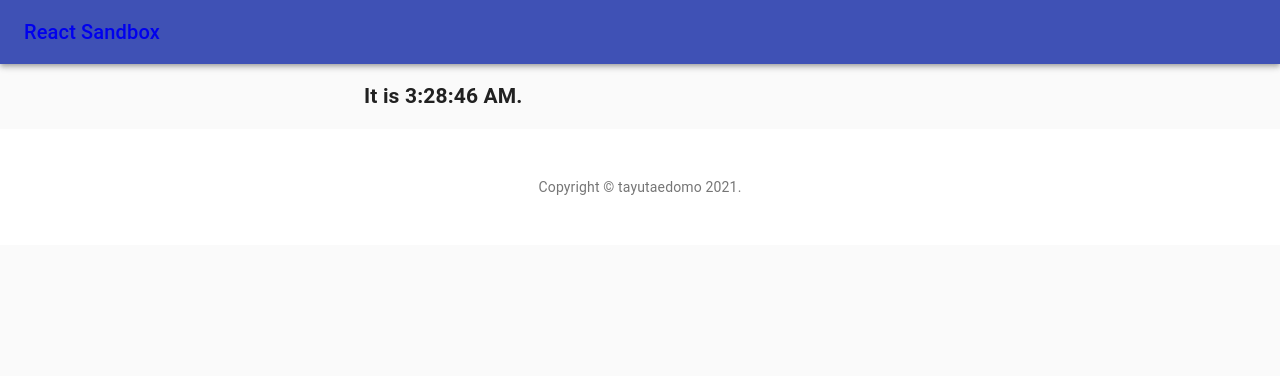
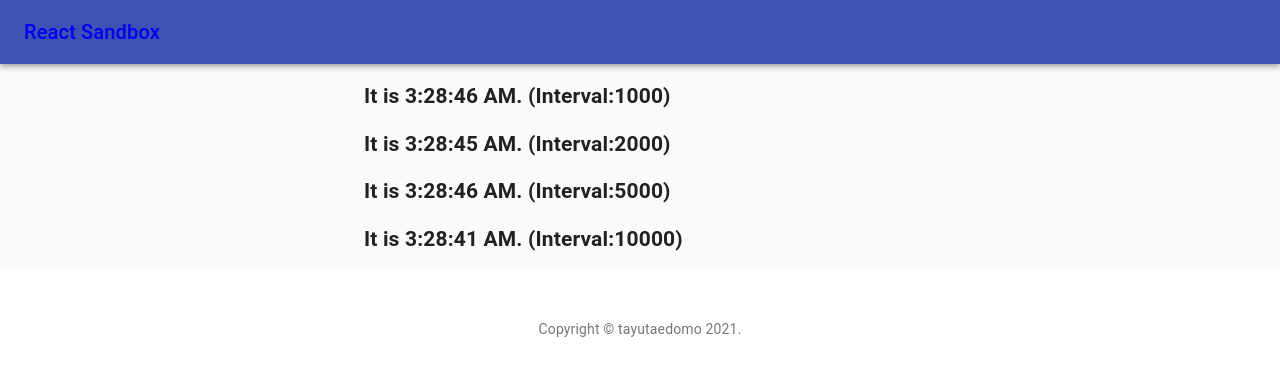
Before and after one commit to tayutaedomo/react-sandbox, a React (Create React App) app: page /clock in a window 1280 px wide. Shown: the top 376 px of the page. Built offline with nearby package versions, Linux system fonts and the light colour scheme.

Commit message:
add: data flow down codes

```diff
--- a/src/components/Clock/Clock.js
+++ b/src/components/Clock/Clock.js
@@ -16,7 +16,8 @@ class Clock extends React.Component {
   }
 
   componentDidMount() {
-    this.timerId = setInterval(() => this.tick(), 1000);
+    console.log(this.props.interval);
+    this.timerId = setInterval(() => this.tick(), this.props.interval);
   }
 
   componentWillUnmount() {
@@ -35,7 +36,10 @@ class Clock extends React.Component {
     return (
       <div className={classes.heroContent}>
         <Container maxWidth="sm">
-          <FormattedDate date={this.state.date} />
+          <FormattedDate
+            date={this.state.date}
+            interval={this.props.interval}
+          />
         </Container>
       </div>
     );
@@ -43,7 +47,11 @@ class Clock extends React.Component {
 }
 
 function FormattedDate(props) {
-  return <h2>It is {props.date.toLocaleTimeString()}.</h2>;
+  return (
+    <h2>
+      It is {props.date.toLocaleTimeString()}. (Interval:{props.interval})
+    </h2>
+  );
 }
 
 export default withStyles(useStyles)(Clock);
--- a/src/components/Clock/ClockScreen.js
+++ b/src/components/Clock/ClockScreen.js
@@ -5,7 +5,10 @@ import Clock from './Clock';
 export default function ClockScreen() {
   return (
     <div>
-      <Clock />
+      <Clock interval={1000} />
+      <Clock interval={2000} />
+      <Clock interval={5000} />
+      <Clock interval={10000} />
     </div>
   );
 }
```
